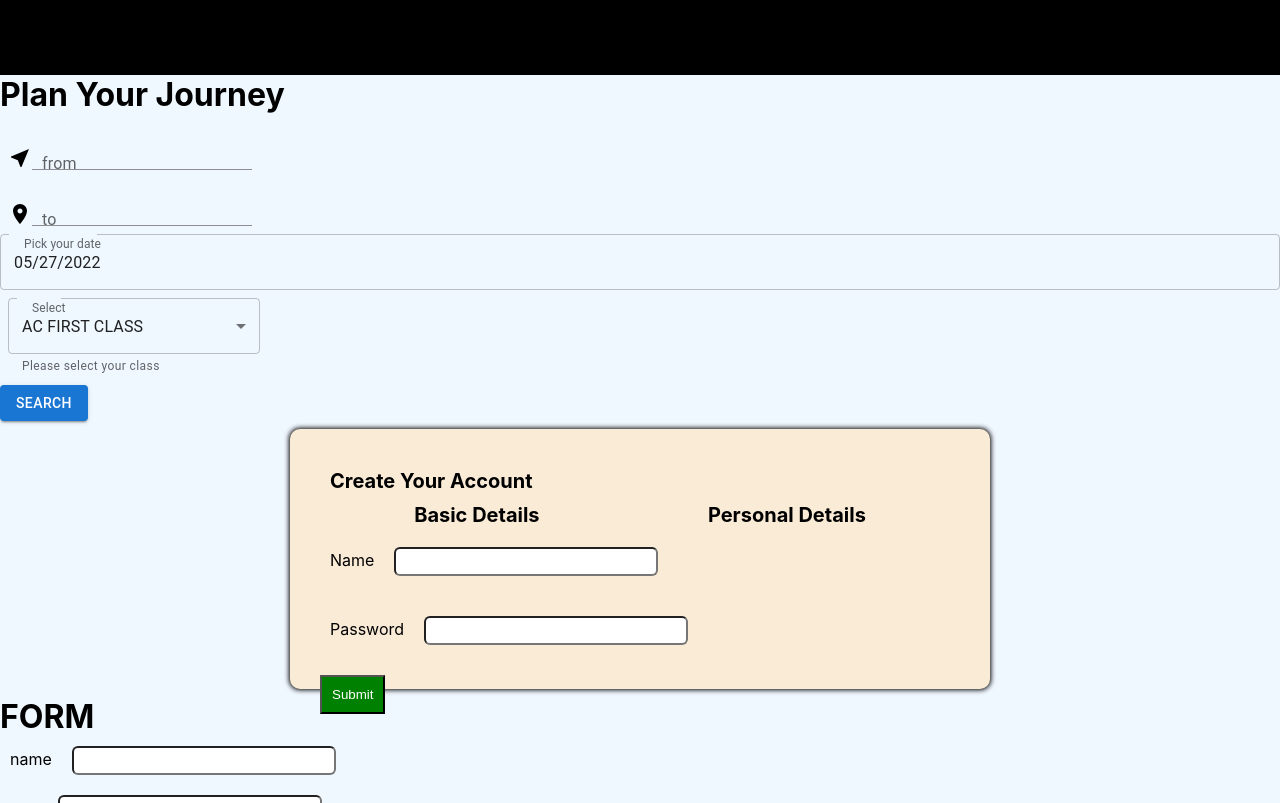
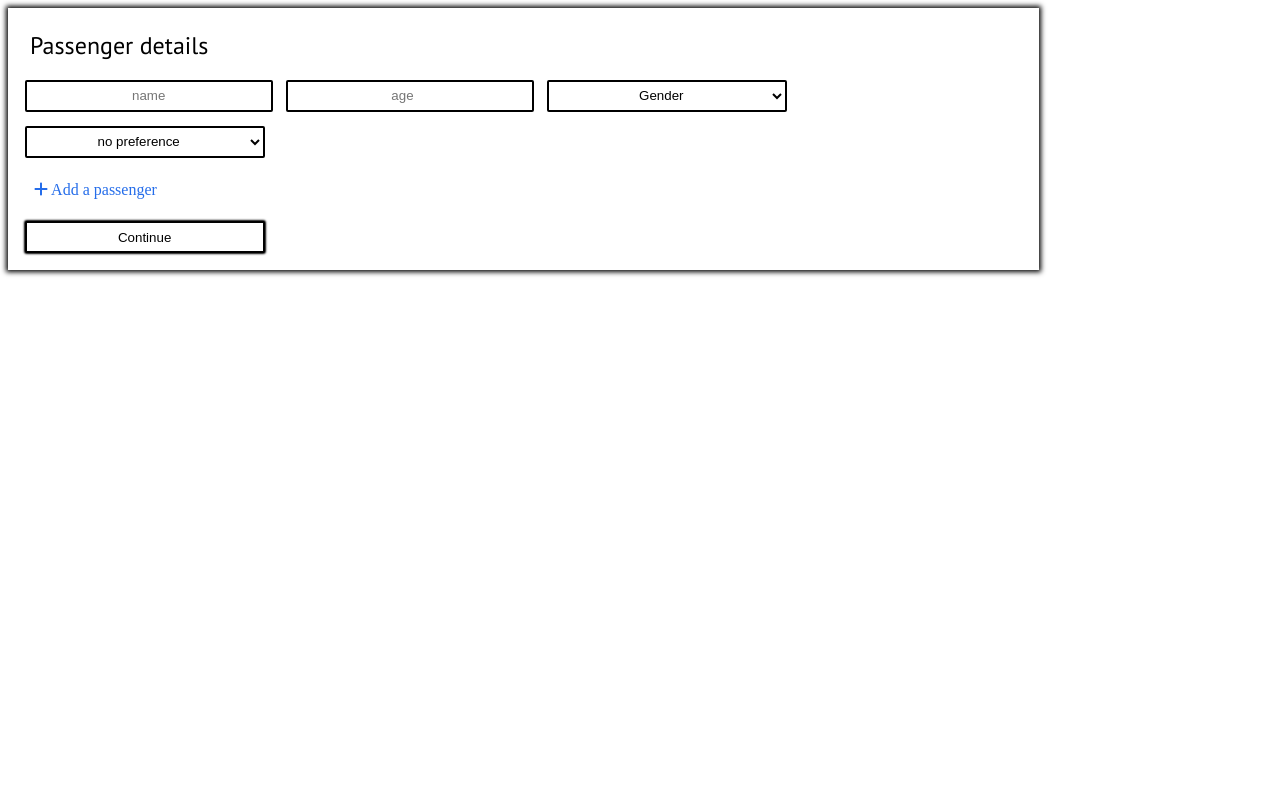
Before and after one commit to Sudeep8708/Book-My-Rail, a React (Create React App) app in the folder rail-app/: page / in a window 1280 px wide. Shown: the top 803 px of the page. Built offline with nearby package versions, Linux system fonts and the light colour scheme.

Commit message:
Added Fontawesome to the packages and Did some styling

```diff
--- a/package.json
+++ b/package.json
@@ -17,6 +17,10 @@
   },
   "homepage": "https://github.com/sathyanaraayanaa/Book-My-Rail#readme",
   "dependencies": {
+    "@fortawesome/fontawesome-svg-core": "^6.1.1",
+    "@fortawesome/free-regular-svg-icons": "^6.1.1",
+    "@fortawesome/free-solid-svg-icons": "^6.1.1",
+    "@fortawesome/react-fontawesome": "^0.1.18",
     "body-parser": "^1.20.0",
     "express": "^4.18.1",
     "express-handlebars": "^6.0.6",
--- a/rail-app/package.json
+++ b/rail-app/package.json
@@ -6,6 +6,7 @@
     "@date-io/date-fns": "^1.3.13",
     "@emotion/react": "^11.9.0",
     "@emotion/styled": "^11.8.1",
+    "@fortawesome/fontawesome-svg-core": "^6.1.1",
     "@material-ui/core": "^5.0.0-beta.5",
     "@mui/icons-material": "^5.8.0",
     "@mui/lab": "^5.0.0-alpha.83",
--- a/rail-app/src/App.js
+++ b/rail-app/src/App.js
@@ -1,4 +1,4 @@
-import './App.css';
+// import './App.css';
 import Navbar from "./login-page/navbar"
 import FormField from "./login-page/formfield"
 import {useState} from 'react';
--- /dev/null
+++ b/rail-app/src/booking/bookPage.css
@@ -0,0 +1,58 @@
+@import url('https://fonts.googleapis.com/css2?family=PT+Sans:ital@0;1&display=swap');
+
+#passForm {
+	display: flexbox;
+	width: 80%;
+	box-shadow: 0 0 5px 2px;
+	padding: 10px;
+}
+
+#passForm > p {
+	margin: 0.5em;
+	font-family: 'PT Sans',sans-serif;
+	font-size: 1.5rem;
+	font-weight: 400;
+}
+
+#passForm > div {
+	margin: 2px;
+}
+
+div input,select{
+	border-radius: 2px;
+	text-align: center;
+	height: 2em;
+	width: 15rem;
+	margin: 0.5em;
+	border: 2px solid black;
+}
+
+div select {
+	background-color: white;
+	height: 2.42em;
+}
+
+div input:focus {
+	border-bottom: 2px solid blue;
+}
+
+.linker {
+	color: rgb(37, 109, 234);
+	margin: 1em;
+}
+
+.linker:hover{
+	text-decoration: underline;
+}
+
+input[type="submit"] {
+	color: black;
+	background-color: white;
+	height: 2.42em;
+	box-shadow: 0 0 2px 1px;
+	cursor: pointer;
+}
+
+input[type="submit"]:hover{
+	color: green;
+}
--- a/rail-app/src/booking/booking.js
+++ b/rail-app/src/booking/booking.js
@@ -1,5 +1,8 @@
 import { useState } from "react"
-import FormField from "../login-page/formfield"
+import "./bookPage.css"
+import { FontAwesomeIcon } from '@fortawesome/react-fontawesome'
+import { faPlus } from "@fortawesome/free-solid-svg-icons";
+import { faCoffee } from "@fortawesome/free-solid-svg-icons";
 
 const Booking = () => {
 	const profile = [{
@@ -46,24 +49,34 @@ const Booking = () => {
 	return (
 		/* <FormField	type="text" value={passenger.name} onChange={handlePassenger} /> */
 		<div id="passForm">
-		<h1>FORM</h1>
+		<p>Passenger details</p>
 		<form onSubmit={submitChange}>
 		{
 			// console.log(typeof(passenger));
 			passenger.map((item,i) => {
 				return (
 					<div id={i}>
-					<FormField label="name" type="text" onChange={handleChange} />
-					<FormField label="age" type="number" onChange={handleChange} />
-					<FormField label="gender" type="text" onChange={handleChange} />
-					<FormField label="preference" type="text"  onChange={handleChange} />
+					<input name="name" type="text" placeholder="name" onChange={handleChange} />
+					<input name="age" placeholder="age" type="number" onChange={handleChange} />
+					<select name="gender" placeholder="Gender" onChange={handleChange}>
+						<option>Gender</option>
+						<option value="Male">Male</option>
+						<option value="Female">Female</option>
+						<option value="Others">Others</option>
+					</select>
+					<select name="preference" onChange={handleChange}>
+						<option value="Null">no preference</option>
+						<option value="Window">Window</option>
+					</select>
 					</div>
 				);
 			})
 		}
-		<FormField label="submit" type="submit" value="submit" onChange={submitChange} />
+		<div class="linker" onClick={addPassenger}>
+		<FontAwesomeIcon icon={faPlus} size="l" /> Add a passenger
+		</div>
+		<input type="submit" value="Continue" onChange={submitChange} />
 		</form>
-		<button onClick={addPassenger} > plus </button>
 		</div>
 	)
 }
--- a/rail-app/src/index.js
+++ b/rail-app/src/index.js
@@ -1,14 +1,14 @@
 import React from 'react';
 import ReactDOM from 'react-dom/client';
-import './index.css';
-import App from './App';
+// import './index.css';
+// import App from './App';
 import reportWebVitals from './reportWebVitals';
 import Book from "./booking/booking"
 
 const root = ReactDOM.createRoot(document.getElementById('root'));
 root.render(
   <React.StrictMode>
-    <App />
+    {/* <App /> */}
     <Book />
   </React.StrictMode>
 );
```
Also changed, not shown: 2 other files (tests, documents, lock files or other folders).
